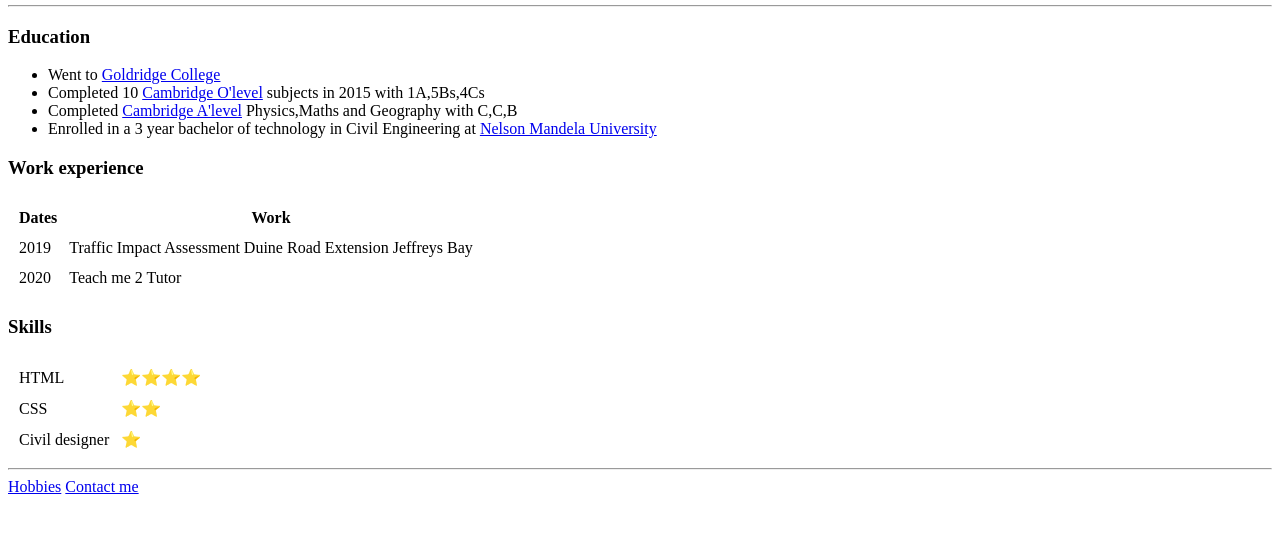
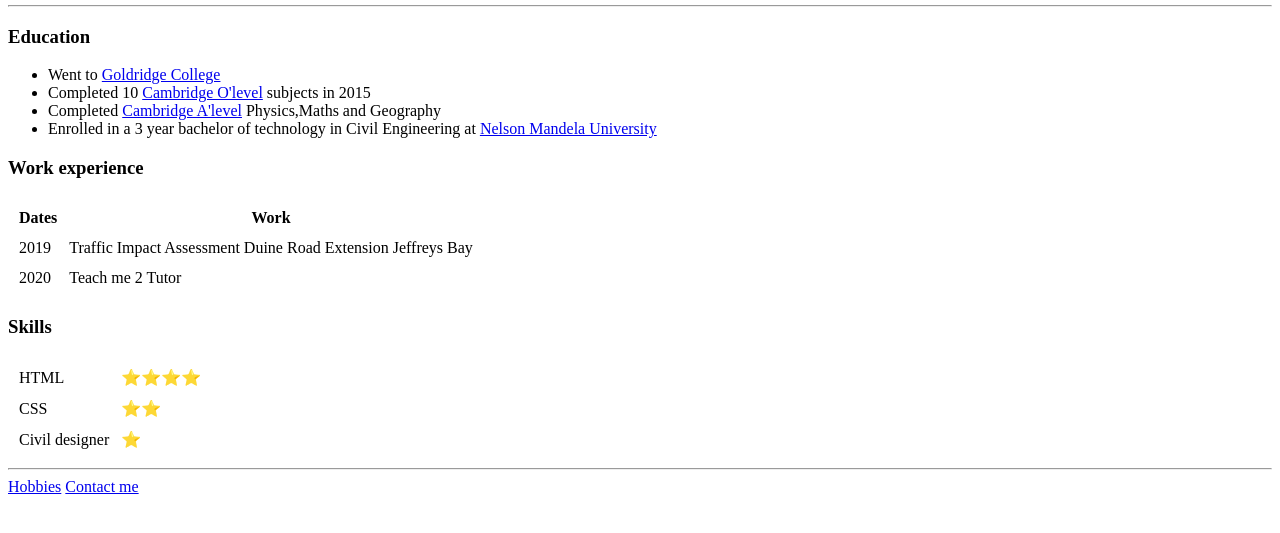
Before and after one commit to satiremin/CV, a plain HTML site: page index.html in a window 1280 px wide. Shown: the part 201-734 px from the top of the page. Drawn offline with Linux system fonts and the light colour scheme.

Commit message:
Update index.html

```diff
--- a/index.html
+++ b/index.html
@@ -23,8 +23,8 @@
   <h3>Education</h3>
   <ul>
     <li>Went to <a href="http://www.goldridgecollege.ac.zw/">Goldridge College </a></li>
-    <li>Completed 10 <a href="https://www.cambridgeinternational.org/programmes-and-qualifications/cambridge-upper-secondary/cambridge-o-level/qualification/">Cambridge O'level</a> subjects in 2015 with 1A,5Bs,4Cs</li>
-    <li>Completed <a href="https://www.cambridgeinternational.org/programmes-and-qualifications/cambridge-advanced/cambridge-international-as-and-a-levels/">Cambridge A'level</a> Physics,Maths and Geography with C,C,B</li>
+    <li>Completed 10 <a href="https://www.cambridgeinternational.org/programmes-and-qualifications/cambridge-upper-secondary/cambridge-o-level/qualification/">Cambridge O'level</a> subjects in 2015</li>
+    <li>Completed <a href="https://www.cambridgeinternational.org/programmes-and-qualifications/cambridge-advanced/cambridge-international-as-and-a-levels/">Cambridge A'level</a> Physics,Maths and Geography</li>
     <li>Enrolled in a 3 year bachelor of technology in Civil Engineering at <a href="https://www.mandela.ac.za/">Nelson Mandela University</a></li>
   </ul>
   <h3>Work experience</h3>
```
